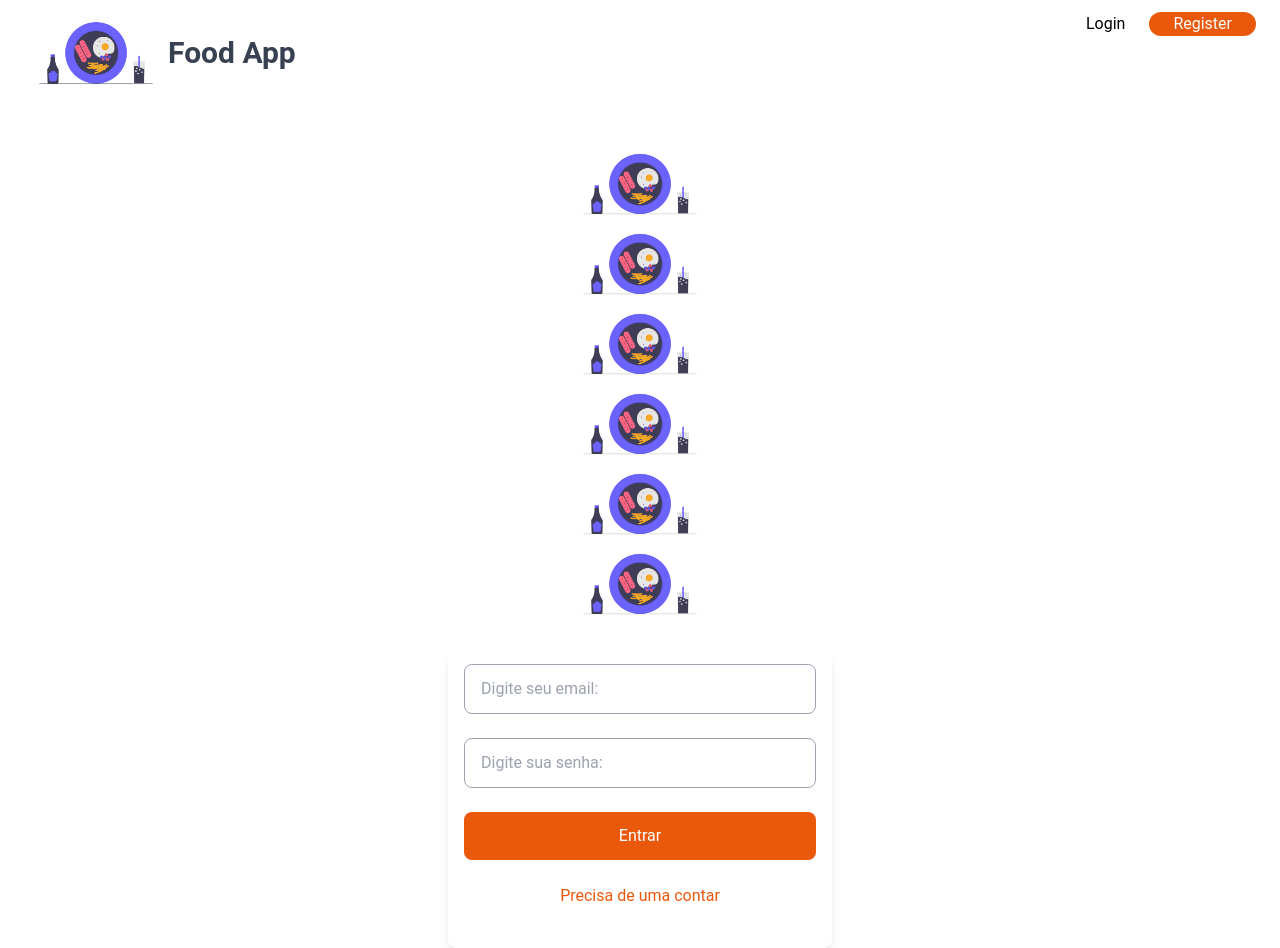
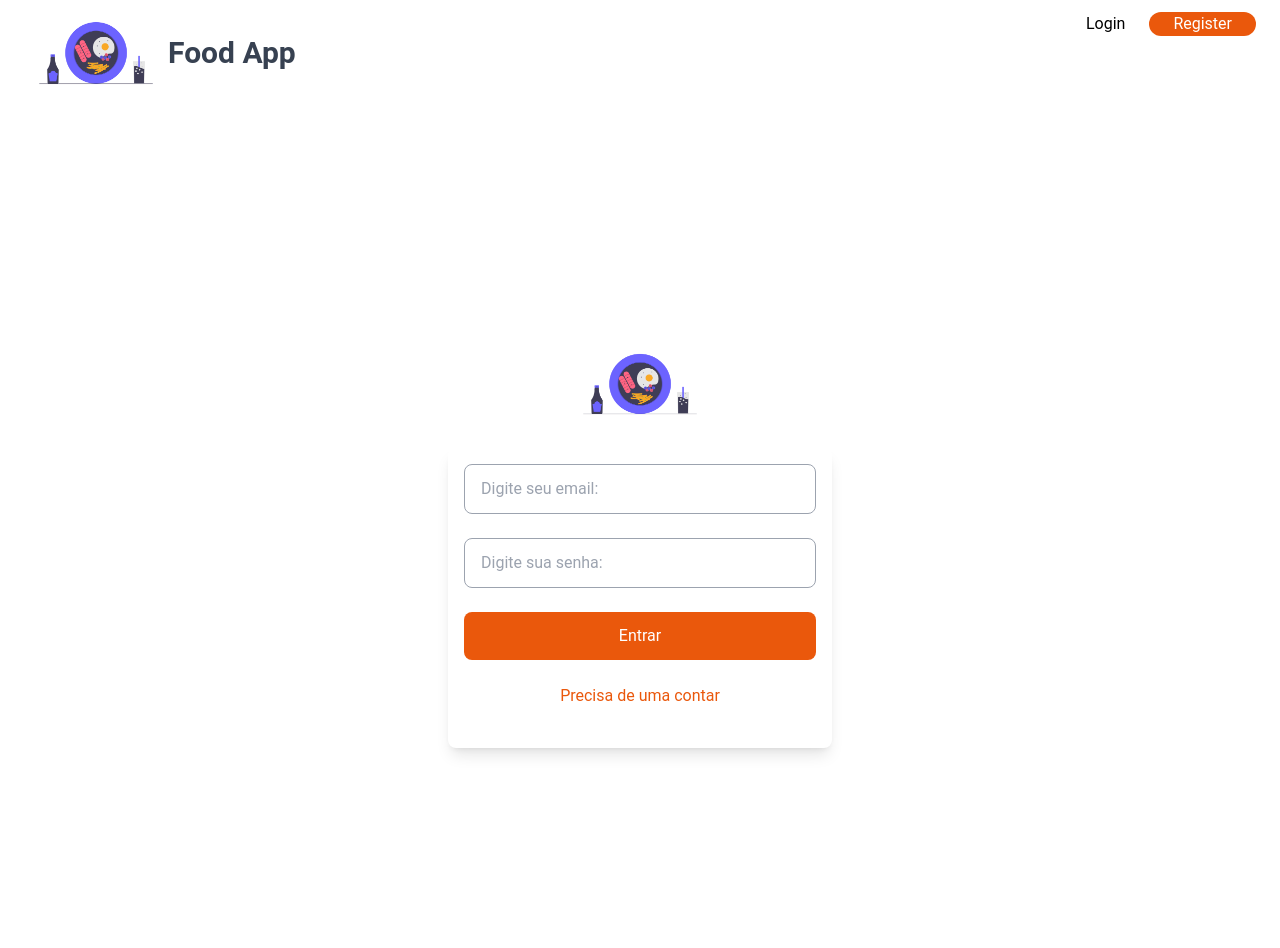
Before and after one commit to rodinogueira/market-place-react, a React (Create React App) app: page /login in a window 1280 px wide. After the commit the page ends 906 px from the top, so only its background shows below. Built offline with nearby package versions, Linux system fonts and the light colour scheme; no server answers.

Commit message:
feat: remove imgs

```diff
--- a/src/Pages/Login/index.js
+++ b/src/Pages/Login/index.js
@@ -40,11 +40,6 @@ const Login = () => {
     <main className='h-screen w-full'>
         <div className='flex flex-col items-center justify-center pt-20 h-screen'>
             <img className="w-36 h-20" src={logo} alt='logotipo food app' />
-            <img className="w-36 h-20" src={logo} alt='logotipo food app' />
-                <img className="w-36 h-20" src={logo} alt='logotipo food app' />
-            <img className="w-36 h-20" src={logo} alt='logotipo food app' />
-                <img className="w-36 h-20" src={logo} alt='logotipo food app' />
-            <img className="w-36 h-20" src={logo} alt='logotipo food app' />
             <form action='' onSubmit={handleSubmit} className='bg-white w-96 mt-6 p-4 rounded-lg shadow-lg'>
                 <div className='flew flew-col space-y-6'>
                     <input type='email' placeholder='Digite seu email:' name='email'
```
